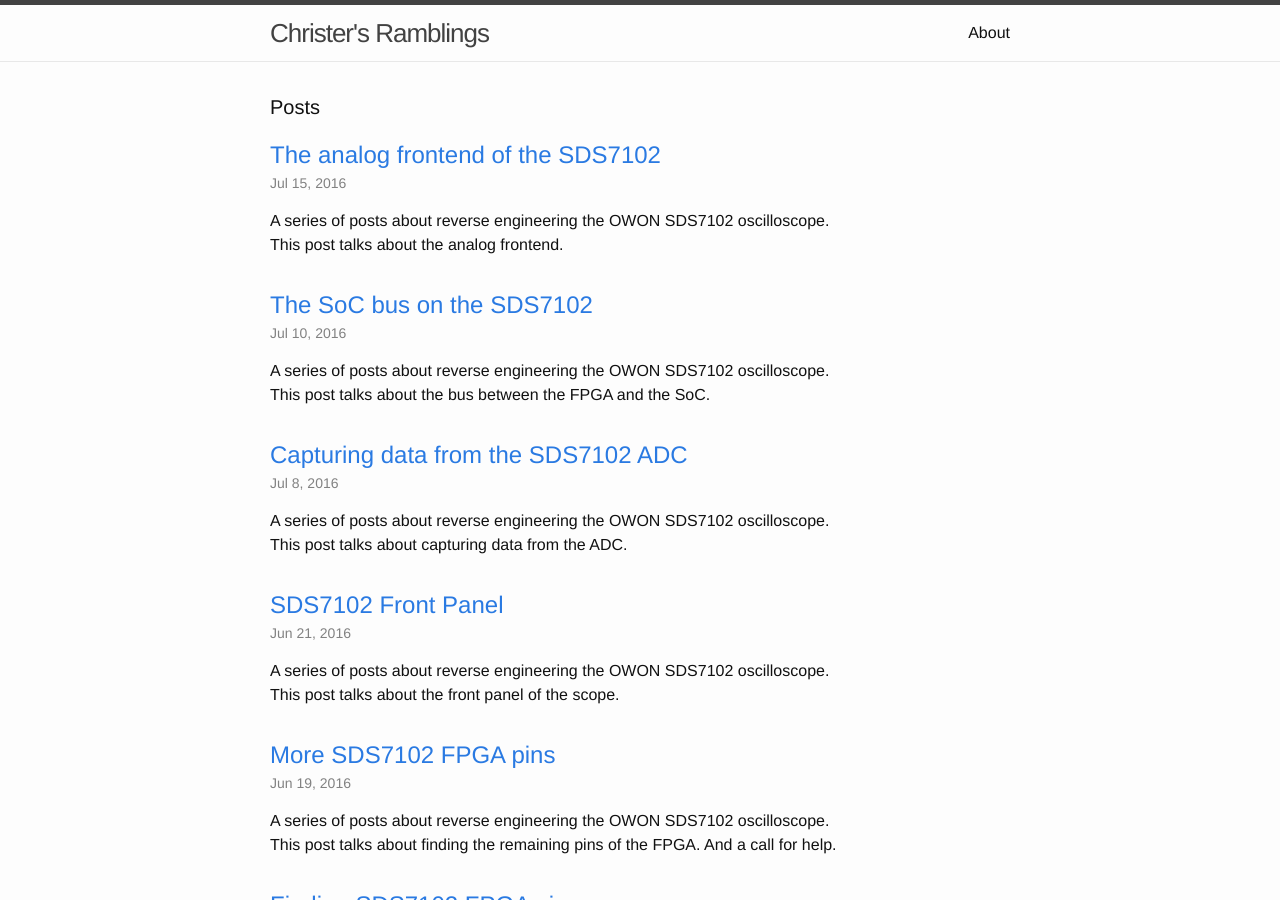
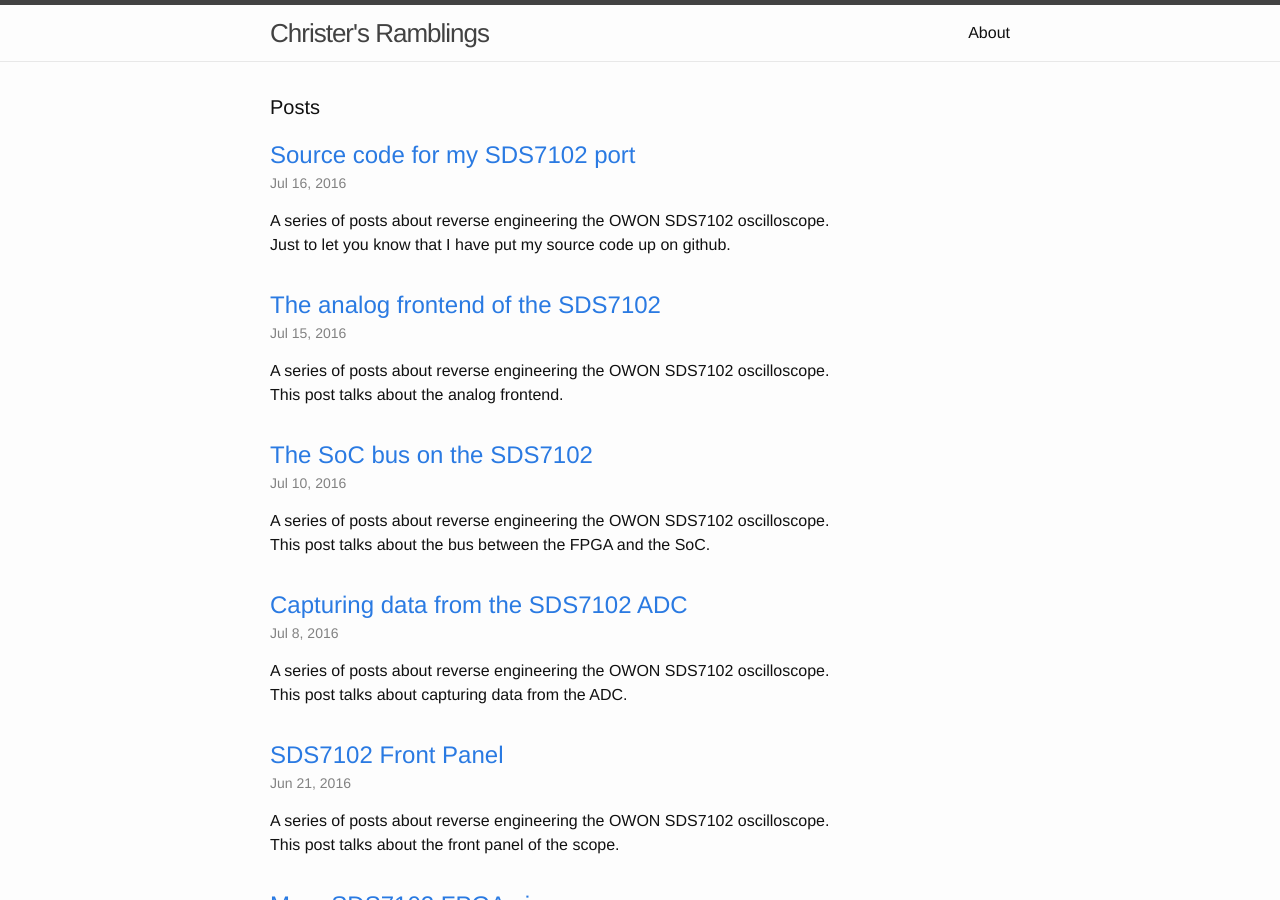
Before and after one commit to wingel/wingel.github.io, a Jekyll site: the page built from index.html, in a window 1280 px wide and 900 px high. Built offline with Jekyll 4.4.1, drawn with Linux system fonts in a browser that asks for light colours.

Commit message:
Add post about source code

```diff
--- a/_posts/2016-07-15-sds7102-afe.md
+++ b/_posts/2016-07-15-sds7102-afe.md
@@ -338,3 +338,6 @@
 
 But I'm going on vacation in august and if it rains a lot I might get
 a bit bored.  Who knows. :-)
+
+Update: [I've put the source code for my Linux port and FPGA image on
+github]({{site.baseurl}}/2016/07/16/sds7102-source.html).
--- /dev/null
+++ b/_posts/2016-07-16-sds7102-source.md
@@ -0,0 +1,30 @@
+---
+layout: post
+title: Source code for my SDS7102 port
+tags:
+- nerdy stuff
+- sds7102
+excerpt:
+  A series of posts about reverse engineering the OWON SDS7102 oscilloscope.
+  <br>
+  Just to let you know that I have put my source code up on github.
+id: b8371068-a3f0-4246-a209-0b97b4f78262
+---
+
+This is a post in a series about me poking at the insides of my OWON
+SDS7012 oscilloscope.  You might want to start reading at the
+[beginning]({{site.baseurl}}/2016/05/01/sds7102-hacking.html).
+
+I've finally managed to convince myself to clean up the source code
+for my Linux port and FPGA image for the SDS7102.  You can find all of
+it on [GitHub](https://github.com/wingel/sds7102).
+
+Don't look to closely at the MyHDL code though.  I'm still learning
+and it's ugly and you might go blind.
+
+The Linux port is a bunch of ugly hacks and quick fixes to get
+something running at all on the scope.  And there are traces of my
+failed attempt to make a devicetree based port left in there.
+
+I hope that the instructions in the README will be enough to get you
+started, if not, just send me a mail and ask.
```
